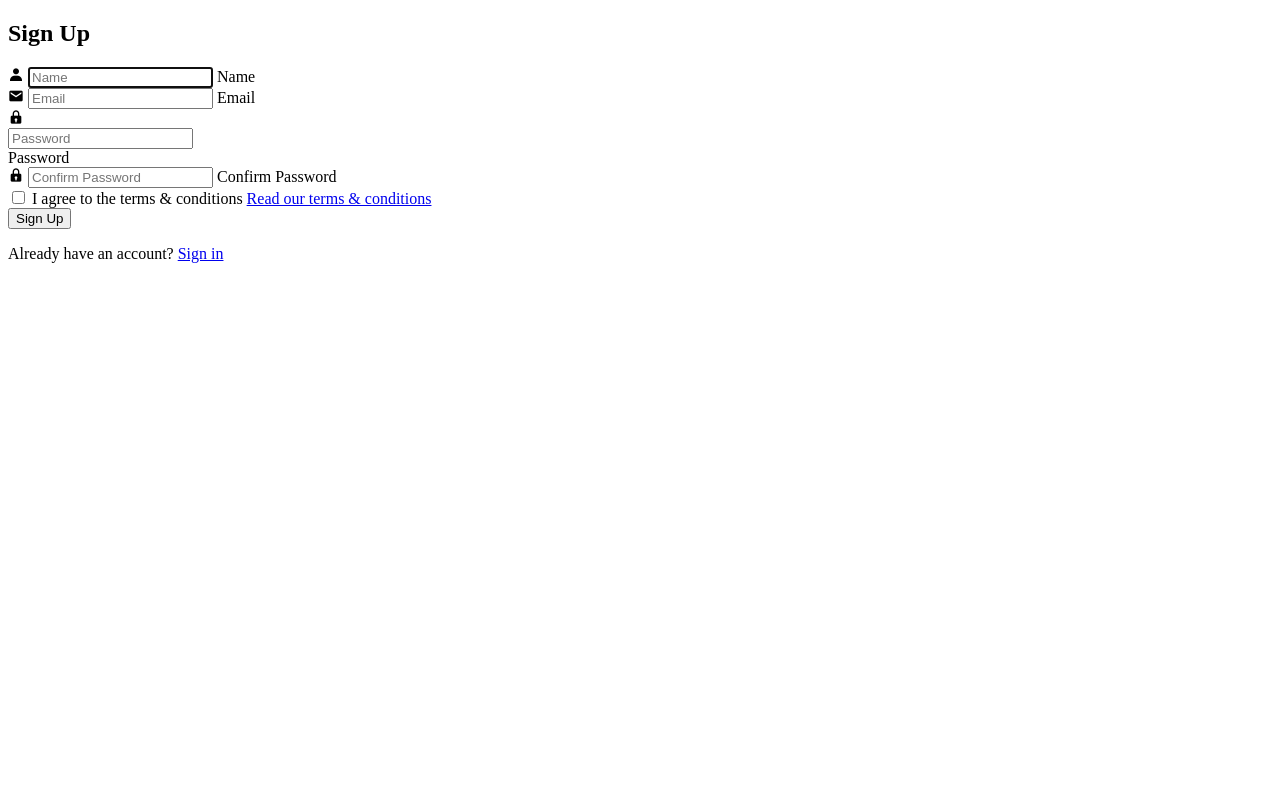
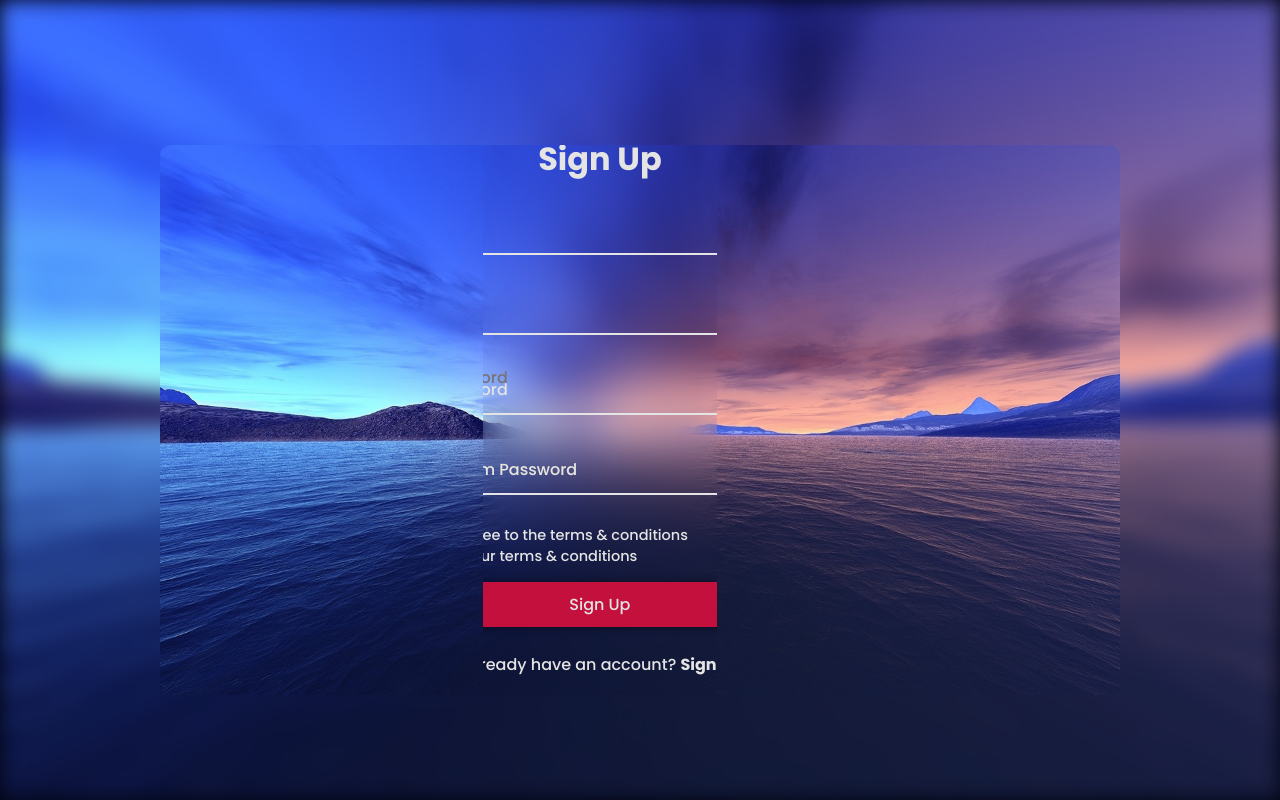
Before and after one commit to git-kinga/projekt, a Django app: page /registration/ in a window 1280 px wide. Run offline with Django 4.2, Linux system fonts and the light colour scheme; some libraries are stand-ins or nearby versions.

Commit message:
Fixups after merge

```diff
--- a/MonaApps_Project/MonaApps_Project/settings.py
+++ b/MonaApps_Project/MonaApps_Project/settings.py
@@ -150,7 +150,7 @@
 
 LOGIN_URL = '/'
 
-DOWNLOAD_PATH = BASE_DIR = os.path.join(Path(__file__).resolve().parent.parent, 'Download_content')
+DOWNLOAD_PATH = os.path.join(BASE_DIR, 'Download_content')
 
 
 #SMTP CONFIG
--- a/MonaApps_Project/static/css/style.css
+++ b/MonaApps_Project/static/css/style.css
@@ -1,285 +1,306 @@
-/* === Google Font ===*/
-@import url('https://fonts.googleapis.com/css2?family=Poppins:wght@400;500;600;700;800;900&display=swap');
-*{
-    margin:0;
-    padding:0;
+@import url('https://fonts.googleapis.com/css2?family=Poppins:wght@300;400;500;700;900&display=swap');
+
+* {
+    margin: 0;
+    padding: 0;
     box-sizing: border-box;
     font-family: 'Poppins', sans-serif;
 }
+/* Apply styles for screens smaller than 768px */
+@media (max-width: 767px) {
+  .container {
+    width: 100%;
+    height: auto;
+    margin-top: 80px;
+  }
 
-/* === Variables Define ===*/
-:root{
-    --primary-color:#1900ff;
-    --white-color:#fff;
-    --black-color:#000000;
-    --royal-red:#c81818;
+  .container .content {
+    width: 100%;
+    height: auto;
+    padding: 50px 20px;
+  }
+
+  .logreg-box .form-box {
+    position: absolute;
+    width: 100%;
+    height: 100%;
+    border-radius: 0;
+    background: rgba(0, 0, 0, 0.7);
+    transform: none;
+    transition: none;
+  }
+
+  .logreg-box .form-box.login {
+    transform: translateY(0);
+  }
+
+  .logreg-box .form-box.register {
+    transform: translateY(0);
+  }
+
+  .logreg-box.active .form-box.login {
+    transform: translateY(100%);
+  }
+
+  .logreg-box.active .form-box.register {
+    transform: translateY(-100%);
+  }
+
+  .form-box .input-box {
+    width: 100%;
+  }
+
+  .form-box .remember-forgot {
+    flex-direction: row;
+    justify-content: space-between;
+    align-items: center;
+    margin-top: 15px;
+  }
+
+  .remember-forgot a {
+    font-size: 14px;
+  }
+}
+
+body {
+  background: #020410 ;
+}
+
+.header {
+    position: fixed;
+    top: 0;
+    left: 0;
+    width: 100%;
+    padding: 25px 12.5%;
+    background: transparent;
+    display: flex;
+    flex-direction: column;
+
+    justify-content: space-between;
+    align-items: center;
+    z-index: 100;
+}
+
+.background{
+  width: 100%;
+  height: 100vh;
+  background: url('../images/background.jpg') no-repeat;
+  background-size: cover;
+  background-position: center;
+  filter: blur(10px);
+
+}
+
+.container {
+  position: absolute;
+  top: 50%;
+  left: 50%;
+  transform: translate(-50%, -50%);
+  width: 75%;
+  height: 550px;
+  background: url('../images/background.jpg') no-repeat;
+  background-size: cover;
+  background-position: center;
+  border-radius: 10px;
+  margin-top: 20px;
+
+}
+
+.container .content {
+  position: absolute;
+  top: 0;
+  left: 0;
+  width: 58%;
+  height: 100%;
+  background: transparent;
+  padding: 80px;
+  color: #e4e4e4;
+  display: flex;
+  justify-content: space-between;
+  flex-direction: column;
+
+}
+
+.container .logo {
+  font-size: 30px;
+}
+
+.text-sci h2 {
+  font-size: 40px;
+  line-height: 1;
+}
+
+.text-sci h2 span {
+  font-size: 25px;
+}
+
+.text-sci p {
+  font-size: 16px;
+  margin: 20px 0;
+}
+
+.social-icons a i{
+  font-size: 22px;
+  margin-right: 10px;
+  transition: .5s ease;
+  color: #e4e4e4;
+}
+
+.social-icons a:hover i{
+  transform: scale(1.2);
+}
+
+.container .logreg-box {
+  position: absolute;
+  top: 0;
+  right: 0;
+  width: calc(100% - 58%);
+  height: 100%;
+  overflow: hidden;
+}
+
+.logreg-box .form-box {
+  position: absolute;
+  display: flex;
+  justify-content: center;
+  align-items: center;
+  width: 100%;
+  height: 100%;
+  background: transparent;
+  backdrop-filter: blur(20px);
+  border-top-right-radius: 10px;
+  border-bottom-right-radius: 10px;
+  color:#e4e4e4 ;
 }
 
 
-/* === Body CSS ===*/
-body{
-    position: relative;
-    display: flex;
-    align-items: center;
-    justify-content: center;
-    min-height: 100vh;
+.logreg-box .form-box.login {
+  transform: translateX(0);
+  transition: transform .6s ease;
+  transition-delay: .7s;
 }
 
-/* === Main Content CSS ===*/
-.background{
-    position: absolute;
-    top:0;
-    left:0;
-    right:0;
-    bottom:0;
-    background-image: url('../images/background.jpg');
-    background-position: center center;
-    background-size: cover;
-    background-repeat: repeat-y;
-    min-height: 100vh;
-    z-index: -1;
+.logreg-box.active .form-box.login {
+  transform: translateX(530px);
+  transition-delay: 0s;
 }
-.wrapper{
-    padding:50px 25px 0;
-    max-width:880px;
-    width:100%;
-    margin:auto;
-    position: relative;
-    z-index: 1;
+
+.logreg-box .form-box.forgot{
+  transform: translateX(530px);
+  transition: transform .5s ease;
+  transition-delay: 0s;
 }
-.wrapper::before{
-    content:'';
-    position: absolute;
-    top:0;
-    left:0;
-    right:0;
-    bottom:0;
+
+.logreg-box.active .form-box.forgot{
+  transform: translateX(0);
+  transition-delay: .7s;
 }
-/*.wrapper .form-box {
-    position: relative;
-    margin: 50px auto;
-    padding: 30px;
-    max-width: 800px;
-    background-color: rgba(255, 255, 255, 0.6);
-    border-radius: 10px;
+
+.form-box h2{
+  font-size: 32px;
+  text-align: center;
+}
+
+.form-box .input-box{
+  position: relative;
+  width: 340px;
+  height: 50px;
+  border-bottom: 2px solid #e4e4e4;
+  margin: 30px 0;
+}
+
+.input-box input{
+  width: 100%;
+  height: 100%;
+  background: transparent;
+  border: none;
+  outline: none;
+  font-size: 16px;
+  color:#e4e4e4;
+  font-weight: 500;
+  padding-right: 28px;
+}
+
+.input-box label{
+  position: absolute;
+  top: 50%;
+  left: 0;
+  transform: translateY(-50%);
+  font-size: 16px;
+  font-weight: 500;
+  pointer-events: none;
+  transition: 0.5s;
+}
+
+.input-box input:focus~label,
+.input-box input:valid~label {
+  top: -5px;
+}
+
+.input-box .icon {
+  position: absolute;
+  top: 13px;
+  right: 0;
+  font-size: 19px;
+}
+
+.form-box .remember-forgot {
+  font-size: 14.5px;
+  font-weight: 500;
+  margin: -15px 0 15px;
+  display: flex;
+  justify-content: space-between;
+  margin-top: 5px;
+  flex-direction: column; /* change to column /
+  align-items: flex-start; / add alignment to start */
   }
 
-  @media (orientation: landscape) {
-    .wrapper .form-box {
-      width: 80vw;
-      height: 80vh; /* make it square
-    }
+  .remember-forgot label input {
+  accent-color: #e4e4e4;
+  margin-right: 3px;
+  margin-bottom: 5px; /* add some bottom margin */
   }
 
-  @media (orientation: portrait) {
-    .wrapper .form-box {
-      width: 60vw;
-      height: 90vh; /* make it rectangular
-    }
-  }
-  */
-/* base styles for the form */
-.wrapper .form-box {
-    position: relative;
-    margin: 50px auto;
-    padding: 30px;
-    max-width: 500px;
-    background-color: rgba(255, 255, 255, 0.6);
-    border-radius: 10px;
+  .remember-forgot a {
+  color: #e4e4e4;
+  text-decoration: none;
+  transition: 0.5s;
   }
 
-  @media only screen and (orientation: portrait) {
-    .wrapper .form-box {
-      height: 80vh;
-      width: 80vw; /* adjust as needed */
-    }
+  .remember-forgot a:hover {
+  color: #e4e4e4;
+  text-decoration: underline;
   }
+.btn {
+  width: 100%;
+  height: 45px;
+  background: #c4103d;
+  border: none;
+  outline: none;
+  border-radius: 6px;
+  cursor: pointer;
+  font-size: 16px;
+  color: #e4e4e4;
+  font-weight: 500;
+  box-shadow: 0 0 10px rgba(0, 0, 0, .5);
+}
 
-  @media only screen and (orientation: landscape) {
-    .wrapper .form-box {
-      height: 100%; /* adjust as needed */
-      width: 100%;
-    }
-  }
-.wrapper .headline{
-    text-align: center;
-    padding-bottom:48px;
-}
-.wrapper .headline h1{
-    font-size: 42px;
-    font-weight: 700;
-    line-height: 52px;
-}
-.wrapper .form{
-    max-width:350px;
-    width:100%;
-    margin:auto;
-}
-.wrapper .form-group{
-    margin-bottom: 15px;
+.form-box .login-register{
+  font-size: 14.5px;
+  font-weight: 500;
+  text-align: center;
+  margin-top: 25px;
 
 }
-.wrapper .form-group input{
-    display:block;
-    font-size: 16px;
-    line-height: 24px;
-    letter-spacing: -0.1px;
-    padding:11px 15px;
-    height:48px;
-    border-radius: 5px;
-    color:var(--black-color);
-    border:1px solid #e4e8ee;
-    box-shadow: none;
-    width:100%;
-}
-.wrapper .input-box{
-    background: #fff;
-    width: 100%;
-    line-height: 24px;
-    max-width: 500px;
-    height:48px;
-    border-radius: 5px;
-    padding: 11px 15px;
-    border:1px solid #e4e8ee;
-    outline: 1px;
-    margin: 15px auto;
-    align-items: center;
-    display: flex;
-}
-.wrapper .input-box input{
-    width: 100%;
-    padding: 10px 0;
-    border: 0;
-    outline: 0;
-    font-size: 16px;
-    color:#000000;
-}
-.wrapper .input-box img{
-    width: 24px;
-    cursor: pointer;
-}
-.wrapper .form-group input::placeholder{
-    color:var(--black-color);
-    font-weight: 400;
-    font-size: 14px;
-}
-.wrapper .input-box input::placeholder{
-    color:var(--black-color);
-    font-weight: 400;
-    font-size: 14px;
-}
-.wrapper .btn{
-    width:100%;
-    margin:15px 0 30px;
-    font-size: 14px;
-    line-height: 22px;
-    font-weight: 700;
-    padding:12px 29px;
-    height:48px;
-    text-transform: uppercase;
-    color:var(--white-color);
-    background-color: var(--royal-red);
-    border:none;
-    border-radius: 2px;
-    cursor: pointer;
-    text-align: center;
-}
-.wrapper .btn:focus{
-    outline:none;
-}
-.wrapper .account-exist{
-    color:var(--white-color);
-    border-top:1px solid var(--white-color);
-    padding-top:20px;
-    text-align: center;
-    padding-bottom: 20px;
-}
-.wrapper .account-exist a{
-    color:var(--primary-color);
-}
-.wrapper .forget-password{
-    display:flex;
-    align-items:center;
-    justify-content:space-between;
-    padding:15px 0;
-}
-.wrapper .forget-password a{
-    color:var(--primary-color);
-}
-.wrapper .forget-password .check-box{
-    font-size: 15px;
-    color:var(--white-color);
-}
-.forget {
-  display: none;
+
+.login-register p a {
+  color: #e4e4e4;
+  font-weight: 600;
+  text-decoration: none;
+  transition: 0.5s;
 }
 
-.signin {
-  display: block;
+.login-register p a:hover {
+  color: #e4e4e4;
+  text-decoration: underline;
 }
-
-.password-strength {
-  display: flex;
-  padding: 0.25rem 0.5rem;
-  border-radius: 0.25rem;
-  font-size: 0.75rem;
-  font-weight: bold;
-  text-transform: uppercase;
-  color: #fff;
-}
-
-.password-strength::before {
-  content: '';
-  display: inline-block;
-  width: 0.5rem;
-  height: 0.5rem;
-  margin-right: 0.25rem;
-  border-radius: 50%;
-}
-
-.password-strength.weak::before {
-  background-color: #dc3545;
-}
-
-.password-strength.medium::before {
-  background-color: #ffc107;
-}
-
-.password-strength.strong::before {
-  background-color: #28a745;
-}
-
-input[type="password"] {
-  border: 2px solid #ccc;
-  padding: 0.5rem;
-  border-radius: 0.25rem;
-  transition: border-color 0.2s ease-in-out;
-}
-
-input[type="password"]:focus {
-  border-color: #007bff;
-  outline: none;
-}
-
-
-@media (max-width:1030px){
-    .wrapper::before{
-        left:-25%;
-        min-height: 60vh;
-        height:500px;
-    }
-}
-@media (max-width:767px){
-    .wrapper{
-        max-width: 550px;
-        background-position: center center;
-        background-size: cover;
-        background-repeat: repeat-y;
-        min-height: 100vh;
-
-    }
-    .wrapper .headline h1{
-        font-size: 22px;
-        line-height:25px;
-    }
-}
--- a/MonaApps_Project/templates/login.html
+++ b/MonaApps_Project/templates/login.html
@@ -1,12 +1,12 @@
 <!DOCTYPE html>
 <html lang="en">
 <head>
+  {% load static %}
   <meta charset="UTF-8">
   <meta name="viewport" content="width=device-width, initial-scale=1.0">
   <title>Login to the monitoring web-app</title>
-  <link rel="stylesheet" href="../static/css/style.css">
+  <link rel="stylesheet" href="{% static 'css/style.css' %}">
   <link href='https://unpkg.com/boxicons@2.1.4/css/boxicons.min.css' rel='stylesheet'>
-  <<<<<<< Updated upstream=======>>>>>>> Stashed changes
 </head>
 
 <body>
--- a/MonaApps_Project/templates/registration.html
+++ b/MonaApps_Project/templates/registration.html
@@ -3,11 +3,12 @@
 <html lang="en">
 
 <head>
+  {% load static %}
   <meta charset="UTF-8">
   <meta http-equiv="X-UA-Compatible" content="IE=edge">
   <meta name="viewport" content="width=device-width, initial-scale=1.0">
   <title>Registration page</title>
-  <link rel="stylesheet" href="../static/css/reg-style.css">
+  <link rel="stylesheet" href="{% static 'css/style.css' %}">
   <link href='https://unpkg.com/boxicons@2.1.4/css/boxicons.min.css' rel='stylesheet'>
   <!-- <script src="../static/js/reg-script.js"></script> -->
 </head>
```
Also changed, not shown: MonaApps_Project/templates/registeration.html (deleted).
